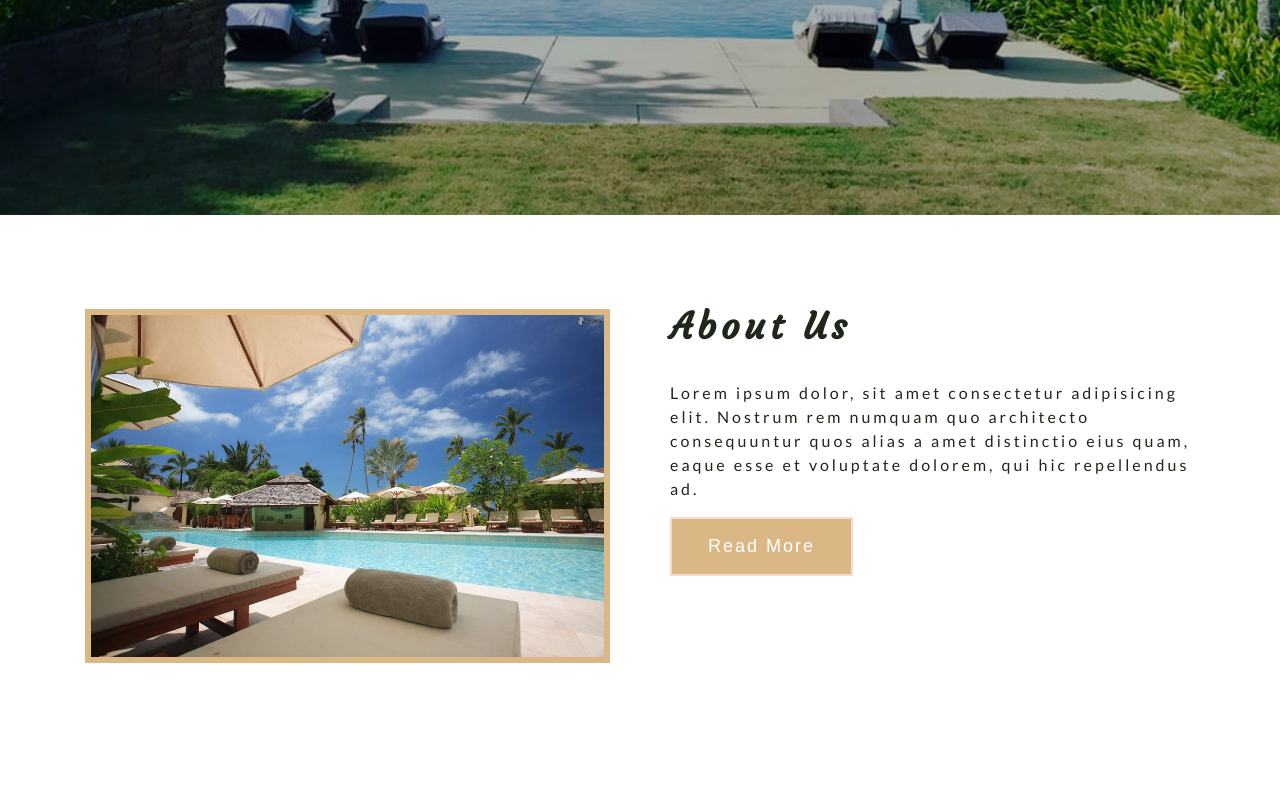
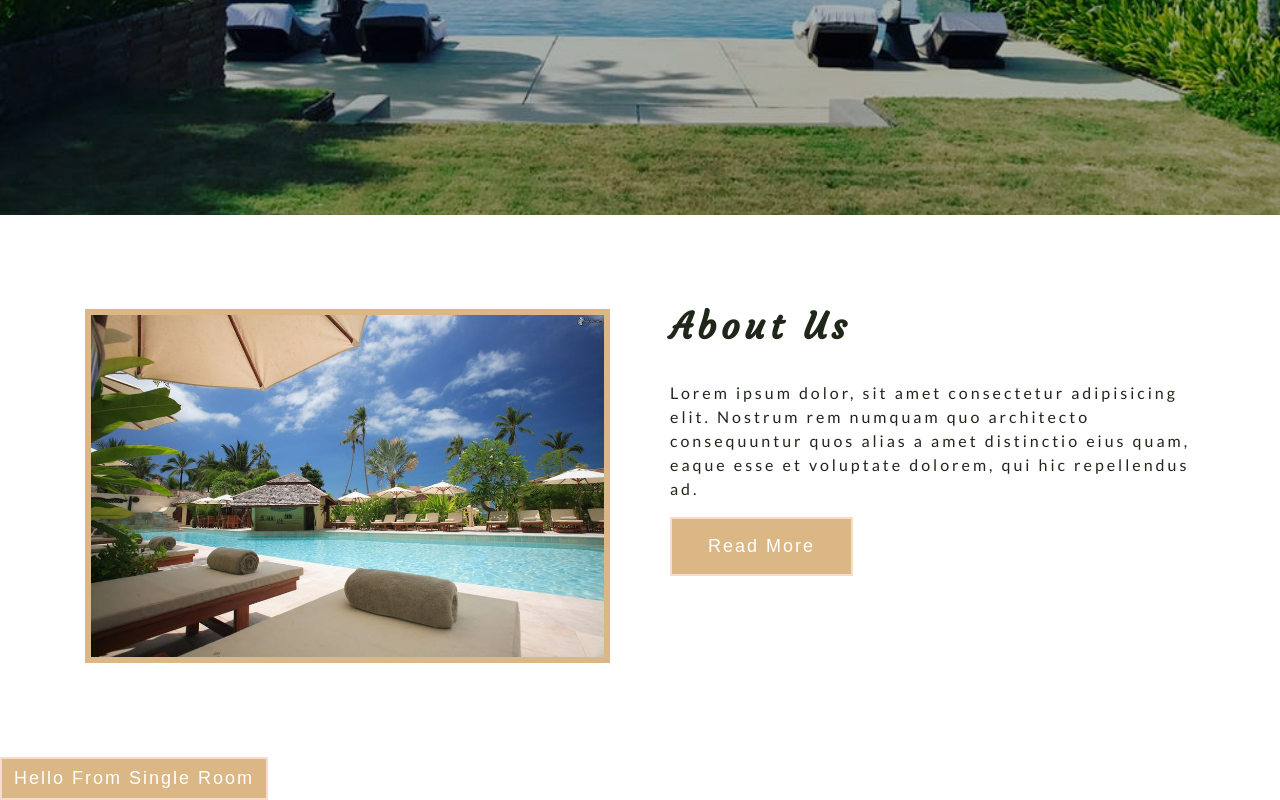
Before and after one commit to Ashley-King/beachwalk, a React (Create React App) app: page / in a window 1280 px wide. Shown: the part 585-1385 px from the top of the page. Before the commit the page ends 1342 px from the top, so only its background shows below. Built offline with nearby package versions, Linux system fonts and the light colour scheme.

Commit message:
Room and Rooms components

```diff
--- /dev/null
+++ b/src/components/home/Room.js
@@ -0,0 +1,12 @@
+import React from "react";
+import { SmallBtn } from "../globals/Buttons";
+
+const Room = () => {
+  return (
+    <div>
+      <SmallBtn>hello from single room</SmallBtn>
+    </div>
+  );
+};
+
+export default Room;
--- /dev/null
+++ b/src/components/home/Rooms.js
@@ -0,0 +1,12 @@
+import React, { Component } from "react";
+import Room from "./Room";
+
+export default class Rooms extends Component {
+  render() {
+    return (
+      <div>
+        <Room />
+      </div>
+    );
+  }
+}
--- a/src/pages/Home.js
+++ b/src/pages/Home.js
@@ -1,11 +1,14 @@
 import React from "react";
 import Header from "../components/home/Header";
 import About from "../components/home/About";
+import Rooms from "../components/home/Rooms";
+
 const Home = () => {
   return (
     <div>
       <Header />
       <About />
+      <Rooms />
     </div>
   );
 };
```
Also changed, not shown: src/components/home/rooms-data.js (renamed from src/rooms-data.js).
